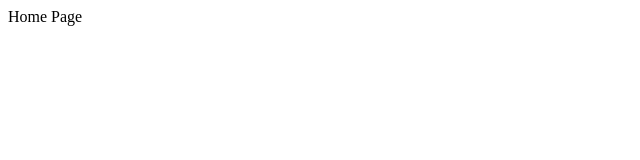
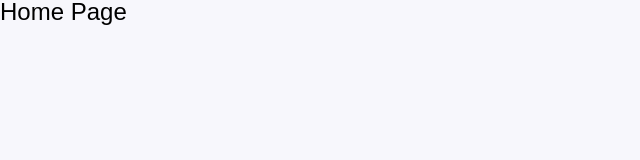
Before and after one commit to Team-Gabozago/gabozago_frontend, a React (Create React App) app: page / in a window 1280 px wide. Shown: the top 160 px of the page, without its empty margins (0-640 px from the left). Built offline with nearby package versions, Linux system fonts and the light colour scheme.

Commit message:
🛠 FE-Settings/#1-eslint-tab & emotion global style

```diff
--- a/src/index.tsx
+++ b/src/index.tsx
@@ -1,6 +1,10 @@
 import App from '@/App';
+import GlobalStyle from '@/styles/GlobalStyle';
+import theme from '@/styles/theme';
+import { ThemeProvider } from '@emotion/react';
 import React from 'react';
 import { createRoot } from 'react-dom/client';
+
 
 if (process.env.NODE_ENV === 'development') {
     // eslint-disable-next-line @typescript-eslint/no-var-requires, global-require
@@ -12,6 +16,9 @@ const root = createRoot(document.getElementById('root') as HTMLElement);
 
 root.render(
     <React.StrictMode>
-        <App />
+        <ThemeProvider theme={theme}>
+            <GlobalStyle />
+            <App />
+        </ThemeProvider>
     </React.StrictMode>
 );
--- a/src/mocks/browsers/index.ts
+++ b/src/mocks/browsers/index.ts
@@ -1,8 +1,5 @@
-
-
 import { handlers } from '../handlers';
 
 import { setupWorker } from 'msw';
 
-
 export const worker = setupWorker(...handlers);
--- a/src/mocks/handlers/index.ts
+++ b/src/mocks/handlers/index.ts
@@ -1,5 +1,3 @@
 import { rest } from 'msw';
 
-
-
 export const handlers = [];
--- a/src/pages/Home/Home.style.ts
+++ b/src/pages/Home/Home.style.ts
@@ -1,3 +1,6 @@
+import theme from '@/styles/theme';
 import styled from '@emotion/styled';
 
-export const HomeContainer = styled.section``;
+export const HomeContainer = styled.section`
+    font-size: ${theme.fontSize.lg};
+`;
--- /dev/null
+++ b/src/styles/GlobalStyle.tsx
@@ -0,0 +1,43 @@
+import { Global, css } from '@emotion/react';
+
+import './reset.css';
+
+const style = css`
+  * {
+    box-sizing: border-box;
+  }
+  html {
+    font-size: 1rem;
+  }
+  body {
+    font-family: 'Noto Sans KR', sans-serif;
+    box-sizing: border-box;
+    background-color: #f7f7fc;
+    overflow-x: hidden;
+  }
+  a {
+    color: inherit;
+    text-decoration: none;
+  }
+  select,
+  input,
+  button,
+  textarea {
+    border: 0;
+    outline: 0 !important;
+    padding: 0;
+  }
+  button {
+    cursor: pointer;
+    background-color: transparent;
+  }
+  input[type='number']::-webkit-outer-spin-button,
+  input[type='number']::-webkit-inner-spin-button {
+    -webkit-appearance: none;
+    margin: 0;
+  }
+`;
+
+export default function GlobalStyle() {
+  return <Global styles={style} />;
+}
--- /dev/null
+++ b/src/styles/reset.css
@@ -0,0 +1,111 @@
+html,
+body,
+div,
+span,
+applet,
+object,
+iframe,
+h1,
+h2,
+h3,
+h4,
+h5,
+h6,
+p,
+blockquote,
+pre,
+a,
+s abbr,
+acronym,
+address,
+big,
+cite,
+code,
+del,
+dfn,
+em,
+img,
+ins,
+kbd,
+q,
+s,
+samp,
+small,
+strike,
+strong,
+sub,
+sup,
+tt,
+var,
+b,
+u,
+i,
+center,
+dl,
+dt,
+dd,
+ol,
+ul,
+li,
+form,
+label,
+table,
+caption,
+tbody,
+tfoot,
+thead,
+tr,
+th,
+td,
+article,
+aside,
+canvas,
+details,
+embed,
+figure,
+figcaption,
+footer,
+header,
+hgroup,
+menu,
+nav,
+output,
+ruby,
+section,
+summary,
+time,
+mark,
+audio,
+video {
+    margin: 0;
+    padding: 0;
+    border: 0;
+    font-size: 100%;
+    font: inherit;
+    vertical-align: baseline;
+}
+/* HTML5 display-role reset for older browsers */
+article,
+aside,
+details,
+figcaption,
+figure,
+footer,
+header,
+hgroup,
+menu,
+nav,
+section {
+    display: block;
+}
+body {
+    line-height: 1;
+}
+ol,
+ul {
+    list-style: none;
+}
+table {
+    border-collapse: collapse;
+    border-spacing: 0;
+}
--- /dev/null
+++ b/src/styles/theme.ts
@@ -0,0 +1,22 @@
+const calcRem = (size: number): string => `${size / 16}rem`;
+
+const color = {
+    black: '#000',
+    white: '#FFF',
+    transparent: 'transparent',
+};
+
+const fontSize = {
+    xs: calcRem(12),
+    sm: calcRem(16),
+    md: calcRem(18),
+    lg: calcRem(24),
+    display: calcRem(32),
+};
+
+const theme = {
+    color,
+    fontSize,
+};
+
+export default theme;
```
Also changed, not shown: src/styles/mixin.ts (added, +23 -0 lines), .eslintrc.js, .prettierrc.js.
